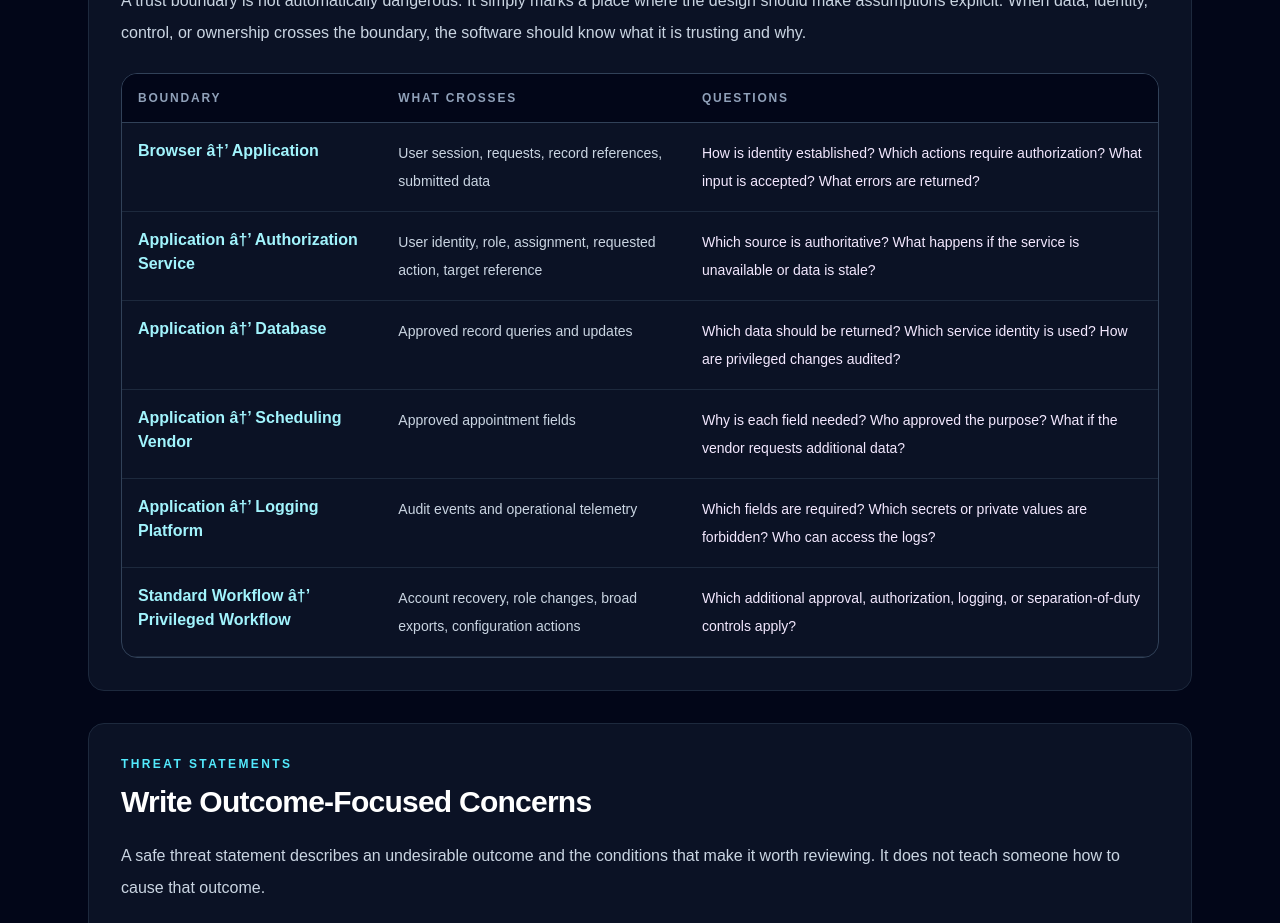
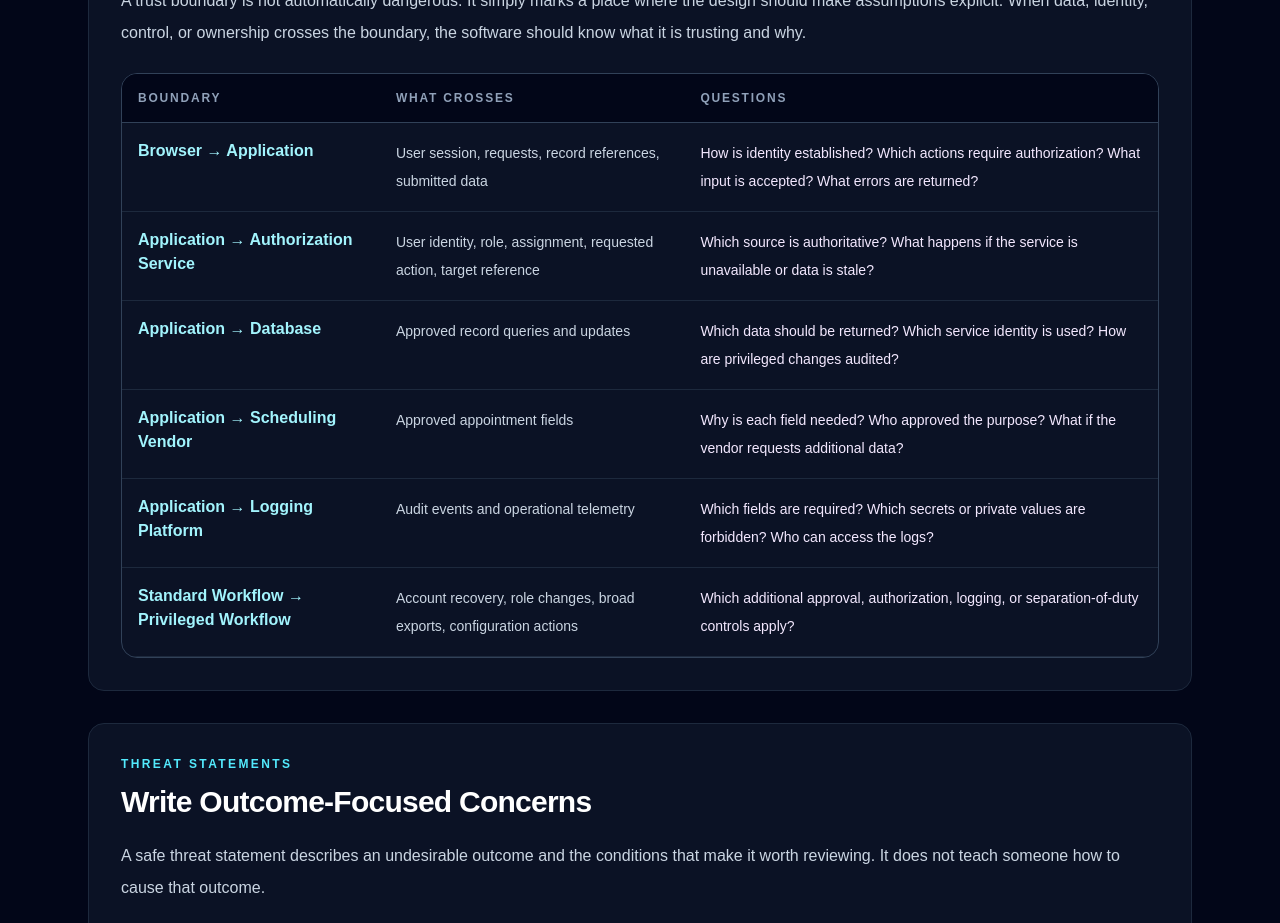
Before and after one commit to sanjith-cpu/cybershield-academy, a Next.js app: page /high-school/advanced/secure-software-architecture/threat-modeling-for-software in a window 1280 px wide. Shown: the part 7500-8423 px from the top of the page. Built offline with nearby package versions, Linux system fonts and the light colour scheme.

Commit message:
Fix broken arrow symbols

```diff
--- a/app/high-school/advanced/secure-software-architecture/secure-design-requirements/page.tsx
+++ b/app/high-school/advanced/secure-software-architecture/secure-design-requirements/page.tsx
@@ -905,7 +905,7 @@ export default function SecureDesignRequirementsPage() {
 
         <Section
           eyebrow="Core Framework"
-          title="Goal â†’ Requirement â†’ Design â†’ Evidence"
+          title="Goal → Requirement → Design → Evidence"
         >
           <p className="leading-8">
             One of the most important architecture skills is keeping different
--- a/app/high-school/advanced/secure-software-architecture/security-in-the-software-lifecycle/page.tsx
+++ b/app/high-school/advanced/secure-software-architecture/security-in-the-software-lifecycle/page.tsx
@@ -1548,7 +1548,7 @@ export default function SecurityInSoftwareLifecyclePage() {
 
           <p className="mt-4 leading-8">
             Design a fictional gate for the transition from
-            <strong className="text-white"> Validate â†’ Release</strong>. Your
+            <strong className="text-white"> Validate → Release</strong>. Your
             gate should include:
           </p>
 
--- a/app/high-school/advanced/secure-software-architecture/threat-modeling-for-software/page.tsx
+++ b/app/high-school/advanced/secure-software-architecture/threat-modeling-for-software/page.tsx
@@ -1019,32 +1019,32 @@ export default function ThreatModelingForSoftwarePage() {
               <tbody>
                 {[
                   [
-                    "Browser â†’ Application",
+                    "Browser → Application",
                     "User session, requests, record references, submitted data",
                     "How is identity established? Which actions require authorization? What input is accepted? What errors are returned?",
                   ],
                   [
-                    "Application â†’ Authorization Service",
+                    "Application → Authorization Service",
                     "User identity, role, assignment, requested action, target reference",
                     "Which source is authoritative? What happens if the service is unavailable or data is stale?",
                   ],
                   [
-                    "Application â†’ Database",
+                    "Application → Database",
                     "Approved record queries and updates",
                     "Which data should be returned? Which service identity is used? How are privileged changes audited?",
                   ],
                   [
-                    "Application â†’ Scheduling Vendor",
+                    "Application → Scheduling Vendor",
                     "Approved appointment fields",
                     "Why is each field needed? Who approved the purpose? What if the vendor requests additional data?",
                   ],
                   [
-                    "Application â†’ Logging Platform",
+                    "Application → Logging Platform",
                     "Audit events and operational telemetry",
                     "Which fields are required? Which secrets or private values are forbidden? Who can access the logs?",
                   ],
                   [
-                    "Standard Workflow â†’ Privileged Workflow",
+                    "Standard Workflow → Privileged Workflow",
                     "Account recovery, role changes, broad exports, configuration actions",
                     "Which additional approval, authorization, logging, or separation-of-duty controls apply?",
                   ],
--- a/app/practice-lab/page.tsx
+++ b/app/practice-lab/page.tsx
@@ -260,7 +260,7 @@ export default function PracticeLabPage() {
                     href={station.href}
                     className="inline-flex rounded-xl bg-cyan-400 px-5 py-3 text-sm font-bold text-slate-950 transition hover:bg-cyan-300"
                   >
-                    Review Related Lesson â†’
+                    Review Related Lesson →
                   </Link>
                 </div>
               </div>
```
